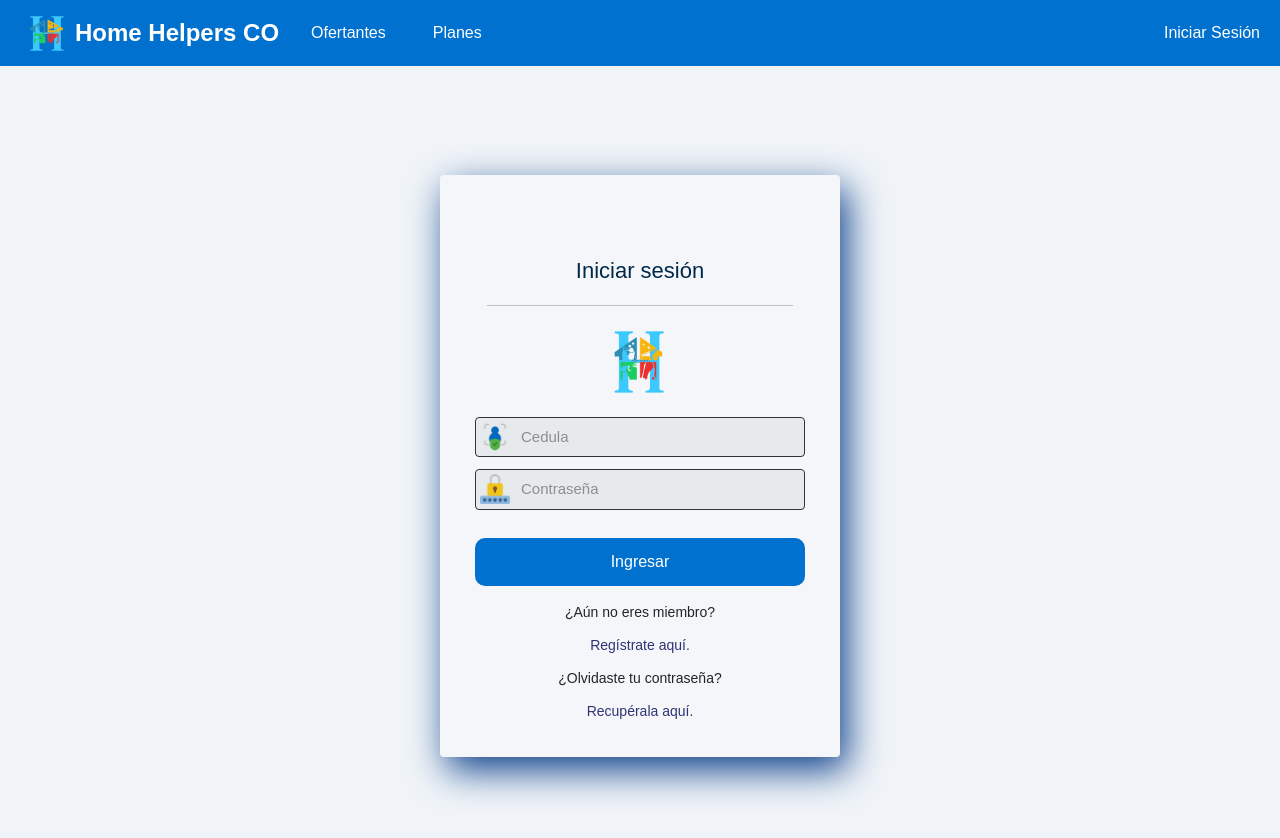
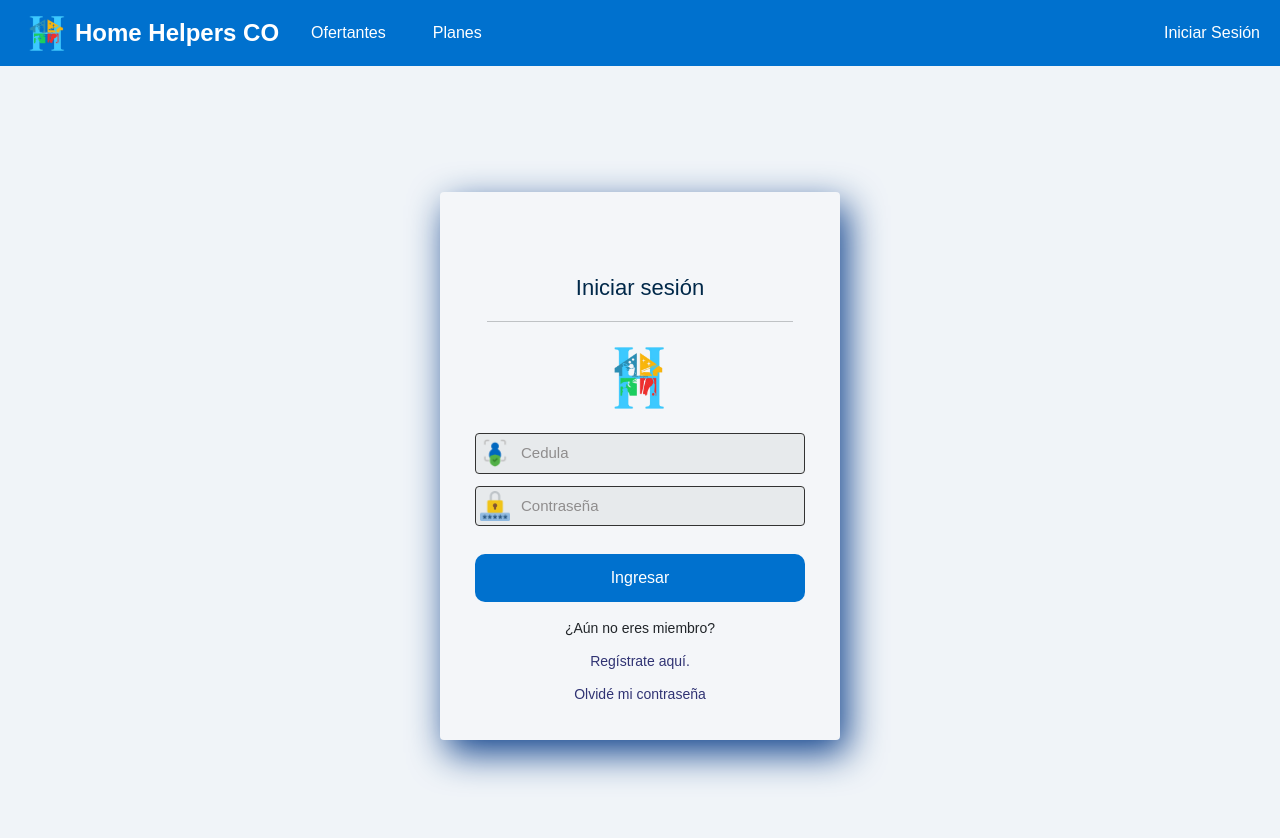
Before and after one commit to ALEJABM0817/TG, a React (Vite) app: page /Login in a window 1280 px wide. Shown: the top 838 px of the page. Built offline with nearby package versions, Linux system fonts and the light colour scheme.

Commit message:
recuperar contraseña

```diff
--- a/src/auth/pages/LoginPage.jsx
+++ b/src/auth/pages/LoginPage.jsx
@@ -84,8 +84,7 @@ export const LoginPage = () => {
                             <p className="info-text">
                                 <Link to="/register">Regístrate aquí.</Link>
                             </p>
-                            <p className="info-text">¿Olvidaste tu contraseña?</p>
-                                <p><Link to="/request-password-reset">Recupérala aquí.</Link>
+                                <p><Link to="/request-password-reset">Olvidé mi contraseña</Link>
                             </p>
                         </Form>
                     )}
```
